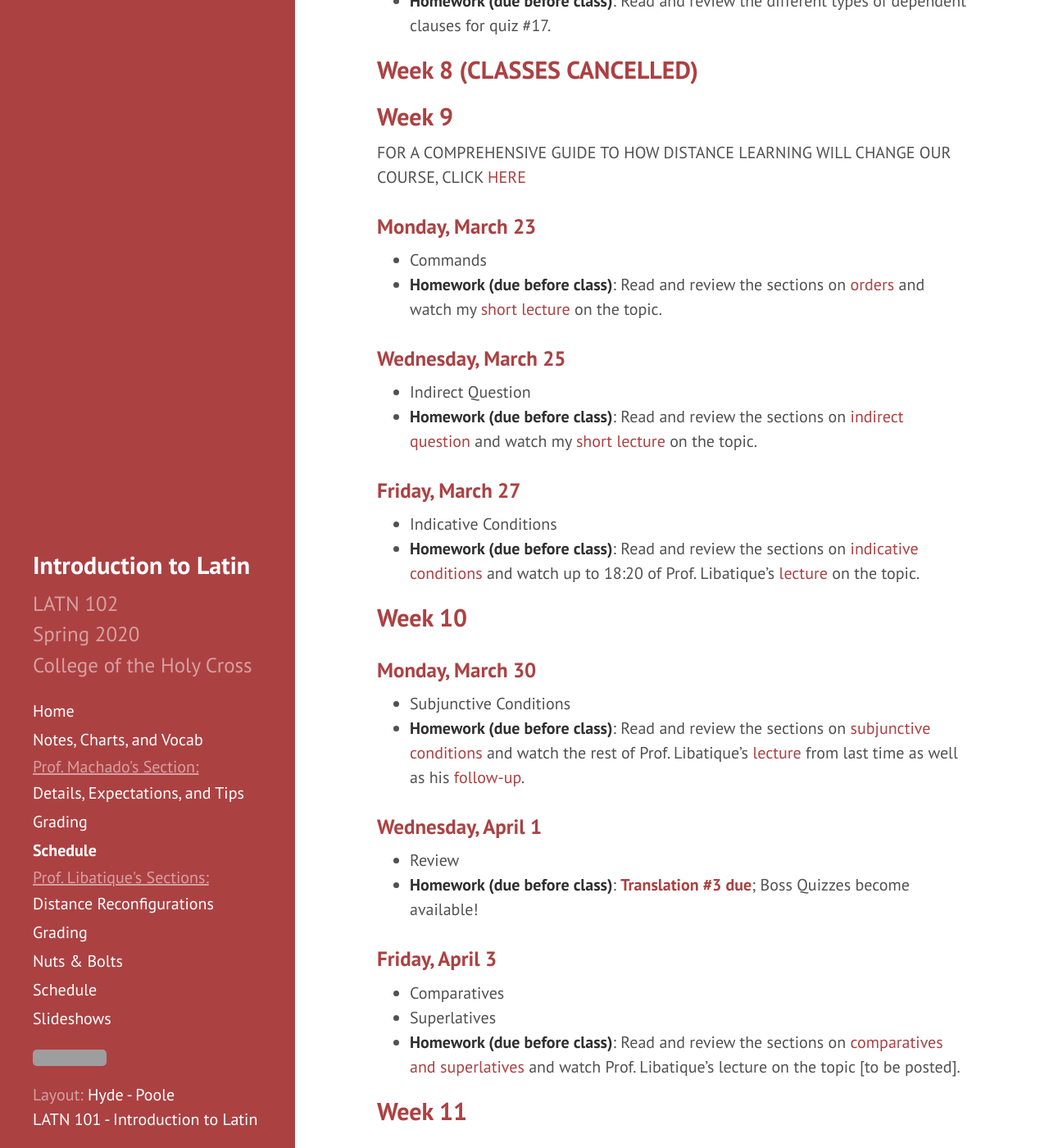
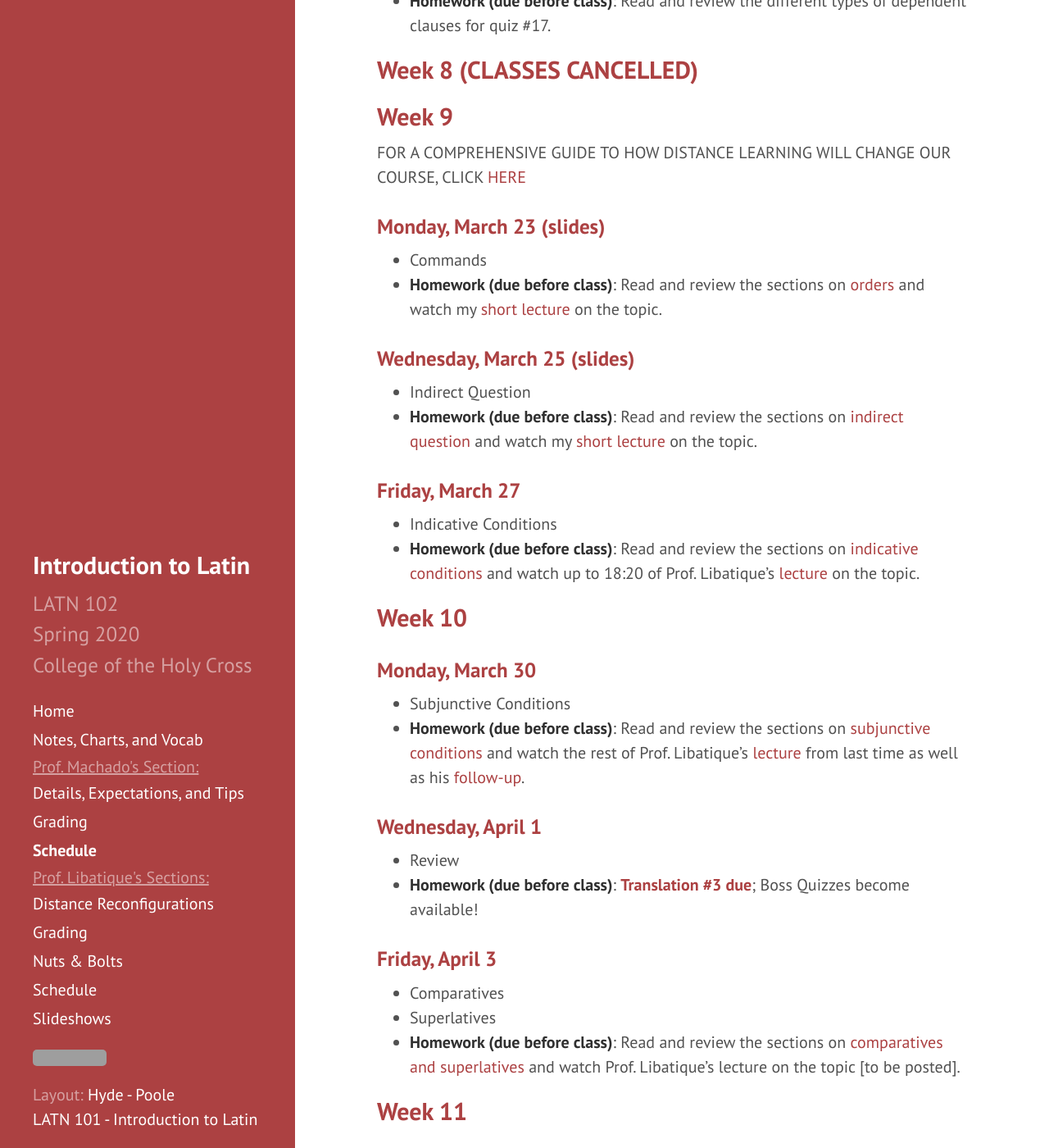
Before and after one commit to DLibatique/LATN102-S20, a Jekyll site: the page built from _pages/schedule-DM.md, in a window 1280 px wide and 1400 px high, scrolled down 4690 px. Shown: the whole window at 82% size. Built offline with Jekyll 4.4.1, drawn with Linux system fonts in a browser that asks for light colours; grey boxes are pictures that could not be loaded.

Commit message:
added links to my ppts

```diff
--- a/_pages/schedule-DM.md
+++ b/_pages/schedule-DM.md
@@ -146,12 +146,12 @@ Read and review the different types of dependent clauses for quiz #17.
 
 FOR A COMPREHENSIVE GUIDE TO HOW DISTANCE LEARNING WILL CHANGE OUR COURSE, CLICK [HERE](https://docs.google.com/document/d/1dcPeg8YTbIhFbo3ZwrrL2bVusjevK5DpYWQUkPhAizc/edit?usp=sharing)
 
-### Monday, March 23
+### Monday, March 23 [(slides)](https://docs.google.com/presentation/d/1jfcjXx9OJZMGm4HiSZgH2cj4X4jeJZoubo5h4jQ1DAI/edit?usp=sharing)
 - Commands
 - **Homework (due before class)**:
 Read and review the sections on [orders](https://libatique.info/LATN102-S20/orders) and watch my [short lecture](https://holycross.hosted.panopto.com/Panopto/Pages/Viewer.aspx?id=6aa9f902-13f1-450d-abb5-ab8101461e47) on the topic.
 
-### Wednesday, March 25
+### Wednesday, March 25 [(slides)](https://docs.google.com/presentation/d/1P7m4MFmqNirV6WQQMdzZNQWGFNhcsY2n5vbW1htUBh0/edit?usp=sharing)
 - Indirect Question
 - **Homework (due before class)**:
 Read and review the sections on [indirect question](https://libatique.info/LATN102-S20/indirect-questions) and watch my [short lecture](https://holycross.hosted.panopto.com/Panopto/Pages/Viewer.aspx?id=025f15f8-50f8-4d09-a704-ab8200fb73b5) on the topic.
@@ -181,7 +181,7 @@ Read and review the sections on [comparatives and superlatives](https://libatiqu
 
 ## Week 11
 
-### Monday, April 6
+### Monday, April 6 [(slides)](https://docs.google.com/presentation/d/1oibT6jATya655J8mATmnUKSqOptnu2zZ7GyBy-8M_hw/edit?usp=sharing)
 - Optative subjunctive
 - Potential subjunctive
 - **Homework (due before class)**:
```
